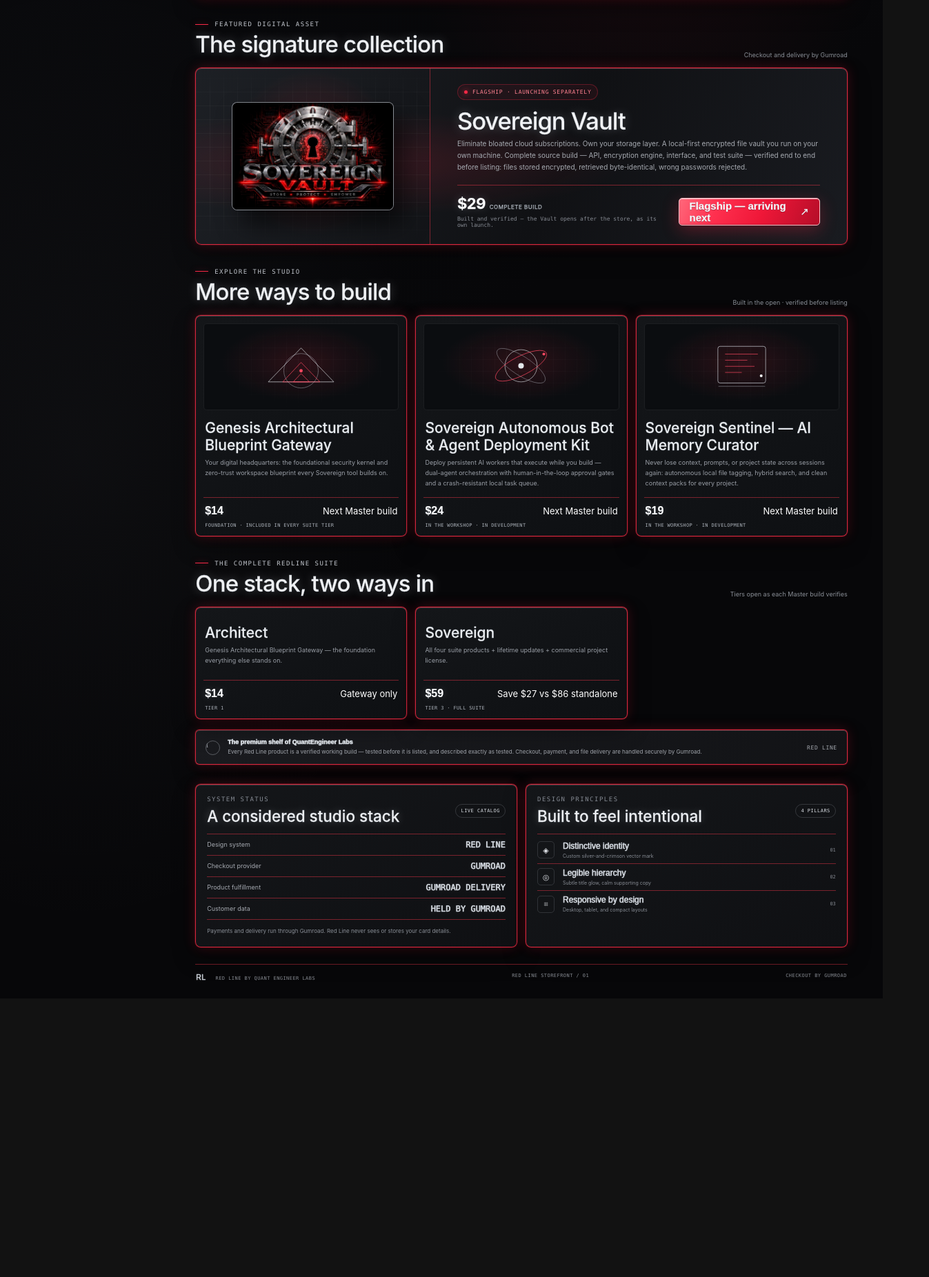
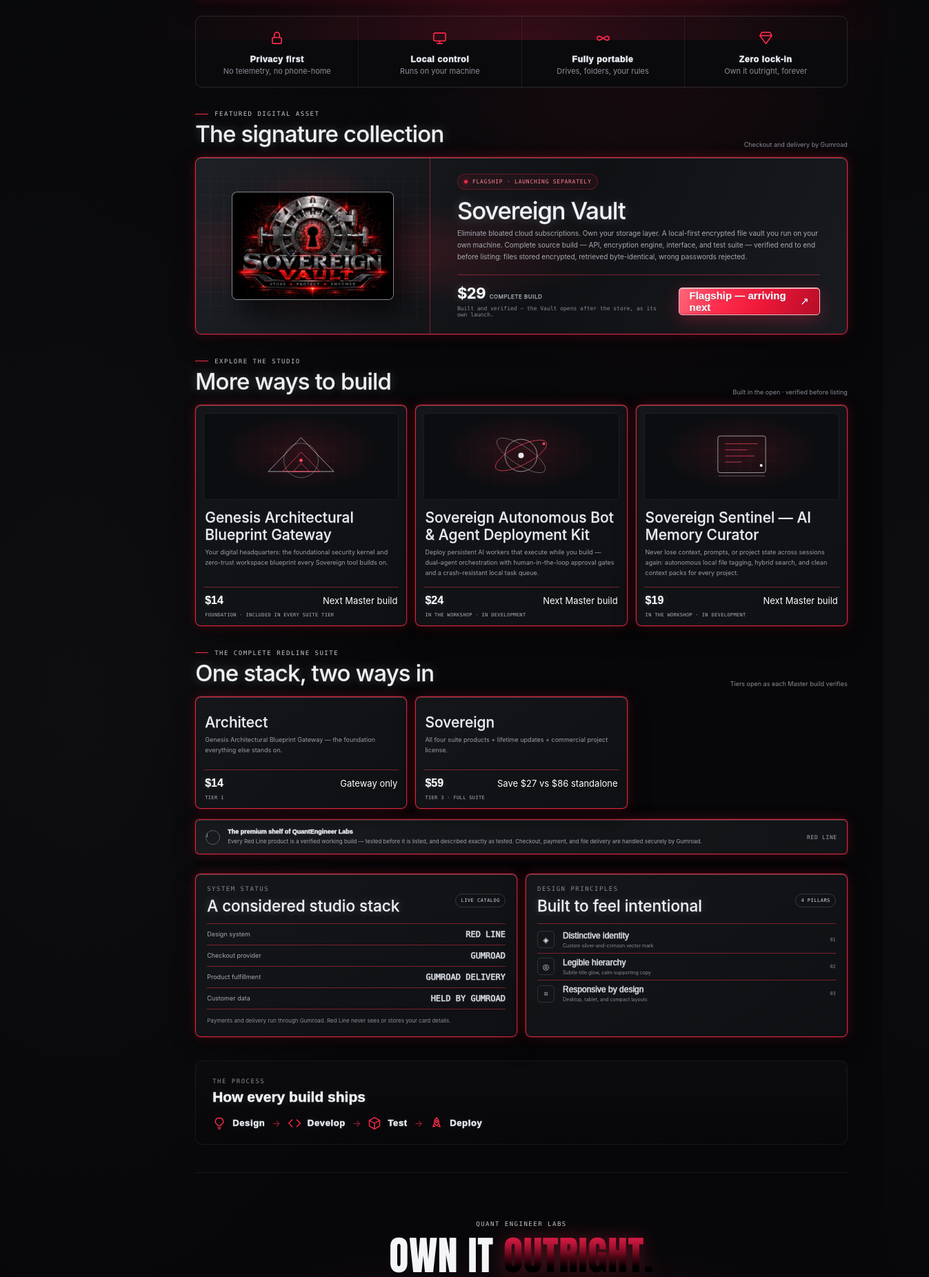
Before and after one commit to quantenginev12-cyber/redline-storefront, a plain HTML site: page index.html in a window 1280 px wide. Shown: the part 945-2797 px from the top of the page at 69% size, 1347 px wide, since content can reach past the window. Before the commit the page ends 2393 px from the top, so only its background shows below. Drawn offline with Linux system fonts and the light colour scheme.

Commit message:
Full-design inspiration pass: chrome headline, value strip, process panel, closing band

```diff
--- a/index.html
+++ b/index.html
@@ -82,7 +82,7 @@
       .eyebrow { display: inline-flex; align-items: center; gap: 9px; color: #c2c6cd; }
       .eyebrow::before { width: 19px; height: 1px; background: var(--red); box-shadow: 0 0 8px #fb294780; content: ""; }
       h1, h2, h3, p { margin-top: 0; }
-      h1 { position: relative; z-index: 0; margin: 15px 0 12px; color: #f4f5f7; font: 400 clamp(44px, 5.6vw, 74px)/1.02 "Anton", "Archivo Black", Inter, sans-serif; letter-spacing: .01em; text-transform: uppercase; text-wrap: balance; text-shadow: 0 0 1px #fff, 0 0 18px rgba(245, 248, 255, .18), 0 2px 25px rgba(240, 244, 250, .08); }
+      h1 { position: relative; z-index: 0; margin: 15px 0 12px; color: #f4f5f7; font: 400 clamp(44px, 5.6vw, 74px)/1.02 "Anton", "Archivo Black", Inter, sans-serif; letter-spacing: .01em; text-transform: uppercase; text-wrap: balance; text-shadow: none; }
       h1 em { font-family: "Archivo Black", "Anton", Inter, sans-serif; font-style: normal; font-size: 1.1em; letter-spacing: 0; text-shadow: none; background: linear-gradient(to top, #000000 0%, #000000 34%, #4a0413 48%, #a31230 66%, #e11d48 84%, #ff2a4b 100%); -webkit-background-clip: text; background-clip: text; -webkit-text-fill-color: transparent; color: transparent; filter: drop-shadow(0 0 16px rgba(255, 42, 75, .38)) drop-shadow(0 0 44px rgba(225, 29, 72, .25)); }
       .hero-copy { max-width: 490px; margin: 0; color: #a6aab1; font-size: 12px; line-height: 1.8; }
       .hero-actions { display: flex; flex-wrap: wrap; align-items: center; gap: 10px; margin-top: 21px; }
@@ -400,7 +400,31 @@
         .hero-emblem { width: 100%; height: auto; }
         .product-device { width: min(86%, 270px); }
       }
-    </style>
+
+      .chrome { background: linear-gradient(180deg, #ffffff 0%, #dfe3e9 34%, #878e99 55%, #f2f4f7 78%, #a3aab4 100%); -webkit-background-clip: text; background-clip: text; -webkit-text-fill-color: transparent; color: transparent; }
+      .hero { position: relative; }
+      .hero::after { content: ""; position: absolute; left: 50%; bottom: -120px; transform: translateX(-50%); width: 125%; height: 230px; background: radial-gradient(ellipse at 50% 100%, rgba(225, 29, 72, .20), rgba(225, 29, 72, .05) 45%, transparent 70%); pointer-events: none; }
+      .values { display: grid; grid-template-columns: repeat(4, 1fr); gap: 1px; background: #ffffff10; border: 1px solid #ffffff10; border-radius: 10px; overflow: hidden; margin: 26px 0 4px; }
+      .value { background: #0a0a0c; padding: 20px 14px 16px; text-align: center; }
+      .value svg { width: 23px; height: 23px; fill: none; stroke: #ff2a4b; stroke-width: 1.7; stroke-linecap: round; stroke-linejoin: round; }
+      .value strong { display: block; margin-top: 9px; color: #eef0f3; font-size: 12.5px; letter-spacing: .04em; }
+      .value span { display: block; margin-top: 3px; color: #8a8f98; font-size: 11px; }
+      .process { margin: 34px 0 0; border: 1px solid #ffffff10; border-radius: 10px; background: linear-gradient(180deg, #0c0c0f, #070709); padding: 24px 24px 20px; }
+      .process-title { margin: 6px 0 16px; color: #f4f5f7; font-size: 21px; }
+      .process-row { display: flex; align-items: center; gap: 10px; flex-wrap: wrap; }
+      .step { display: flex; align-items: center; gap: 9px; }
+      .step svg { width: 20px; height: 20px; fill: none; stroke: #ff2a4b; stroke-width: 1.7; stroke-linecap: round; stroke-linejoin: round; }
+      .step strong { color: #e8eaee; font-size: 13px; letter-spacing: .05em; }
+      .process .arrow { color: #ff2a4b; opacity: .65; }
+      .closing { position: relative; overflow: hidden; text-align: center; padding: 64px 20px 58px; margin-top: 40px; border-top: 1px solid #ffffff10; }
+      .closing::before { content: ""; position: absolute; left: 50%; bottom: -150px; transform: translateX(-50%); width: 130%; height: 300px; background: radial-gradient(ellipse at 50% 100%, rgba(225, 29, 72, .26), rgba(225, 29, 72, .06) 48%, transparent 72%); pointer-events: none; }
+      .closing .eyebrow { justify-content: center; }
+      .closing .eyebrow::before { display: none; }
+      .closing-line { position: relative; margin: 10px 0 8px; font: 400 clamp(34px, 5vw, 58px)/1.05 "Anton", "Archivo Black", Inter, sans-serif; text-transform: uppercase; letter-spacing: .01em; color: #f4f5f7; }
+      .closing-line em { font-style: normal; background: linear-gradient(to top, #000000 0%, #000000 30%, #4a0413 46%, #a31230 64%, #e11d48 82%, #ff2a4b 100%); -webkit-background-clip: text; background-clip: text; -webkit-text-fill-color: transparent; color: transparent; filter: drop-shadow(0 0 14px rgba(255, 42, 75, .30)); }
+      .closing-sub { position: relative; margin: 0 auto; max-width: 520px; color: #9ba0a8; font-size: 13px; }
+      @media (max-width: 650px) { .values { grid-template-columns: repeat(2, 1fr); } }
+</style>
   </head>
   <body>
     <div class="top-banner"><img src="quantengineer-labs-banner.jpg" alt="QuantEngineer Labs — Red Line, premium digital assets"><canvas id="matrixRain" aria-hidden="true"></canvas><i class="tick tl"></i><i class="tick tr"></i><i class="tick bl"></i><i class="tick br"></i><span class="banner-tag">RED LINE · BUILD 2026.11</span></div>
@@ -424,7 +448,7 @@
           <section class="hero">
             <div>
               <div class="eyebrow">QUANT ENGINEER LABS · PREMIUM DIGITAL ASSETS</div>
-              <h1>Built for the<br><em>boldly capable.</em></h1>
+              <h1><span class="chrome">Built for the</span><br><em>boldly capable.</em></h1>
               <p class="hero-copy">The premium shelf of QuantEngineer Labs. High-performance digital systems and creative tools, presented with uncompromising clarity, precision, and character.</p>
               <div class="hero-actions"><a class="button-primary" href="#collection">Explore the collection <span aria-hidden="true">↗</span></a><a class="button-secondary" href="#studio-note">Discover the studio</a></div>
             </div>
@@ -443,7 +467,14 @@
           </section>
 
           <section id="collection" aria-labelledby="collection-heading">
-            <div class="section-head"><div><div class="eyebrow">FEATURED DIGITAL ASSET</div><h2 id="collection-heading">The signature collection</h2></div><span class="section-note">Checkout and delivery by Gumroad</span></div>
+            <section class="values" aria-label="Sovereign principles">
+            <div class="value"><svg viewBox="0 0 24 24"><rect x="5" y="11" width="14" height="9" rx="2"/><path d="M8 11V7a4 4 0 0 1 8 0v4"/></svg><strong>Privacy first</strong><span>No telemetry, no phone-home</span></div>
+            <div class="value"><svg viewBox="0 0 24 24"><rect x="3" y="4" width="18" height="12" rx="2"/><path d="M8 20h8M12 16v4"/></svg><strong>Local control</strong><span>Runs on your machine</span></div>
+            <div class="value"><svg viewBox="0 0 24 24"><path d="M6 15c-2 0-3-1.3-3-3s1-3 3-3c3 0 9 6 12 6 2 0 3-1.3 3-3s-1-3-3-3c-3 0-9 6-12 6z"/></svg><strong>Fully portable</strong><span>Drives, folders, your rules</span></div>
+            <div class="value"><svg viewBox="0 0 24 24"><path d="M6 3h12l3 5-9 12L3 8l3-5z"/><path d="M3 8h18"/></svg><strong>Zero lock-in</strong><span>Own it outright, forever</span></div>
+          </section>
+
+          <div class="section-head"><div><div class="eyebrow">FEATURED DIGITAL ASSET</div><h2 id="collection-heading">The signature collection</h2></div><span class="section-note">Checkout and delivery by Gumroad</span></div>
             <article class="featured">
               <div class="featured-visual" aria-hidden="true">
                 <div class="product-device">
@@ -511,6 +542,23 @@
             </article>
           </section>
 
+          <section class="process" aria-label="How every build ships">
+            <div class="micro-label">THE PROCESS</div>
+            <h3 class="process-title">How every build ships</h3>
+            <div class="process-row">
+              <div class="step"><svg viewBox="0 0 24 24"><path d="M12 3a6 6 0 0 1 3.5 11.3c-.7.6-1 1-1 1.7h-5c0-.7-.3-1.1-1-1.7A6 6 0 0 1 12 3z"/><path d="M9.5 19h5M10.5 21.5h3"/></svg><strong>Design</strong></div><span class="arrow">&rarr;</span>
+              <div class="step"><svg viewBox="0 0 24 24"><path d="M8 6l-6 6 6 6M16 6l6 6-6 6"/></svg><strong>Develop</strong></div><span class="arrow">&rarr;</span>
+              <div class="step"><svg viewBox="0 0 24 24"><path d="M12 2l9 5v10l-9 5-9-5V7l9-5z"/><path d="M3 7l9 5 9-5M12 12v10"/></svg><strong>Test</strong></div><span class="arrow">&rarr;</span>
+              <div class="step"><svg viewBox="0 0 24 24"><path d="M12 2.5c2.8 2 4 5.8 4 9.5l-4 4-4-4c0-3.7 1.2-7.5 4-9.5z"/><circle cx="12" cy="9" r="1.8"/><path d="M8 13l-2.2 5L10 17M16 13l2.2 5L14 17"/></svg><strong>Deploy</strong></div>
+            </div>
+          </section>
+
+          <section class="closing" aria-label="Closing statement">
+            <div class="eyebrow">QUANT ENGINEER LABS</div>
+            <p class="closing-line">Own it <em>outright.</em></p>
+            <p class="closing-sub">Premium digital assets for people who own their stack — sovereign individuals, traders, and creators.</p>
+          </section>
+
           <footer><span><strong>RL</strong> &nbsp; RED LINE BY QUANT ENGINEER LABS</span><span>RED LINE STOREFRONT / 01</span><span>CHECKOUT BY GUMROAD</span></footer>
         </div>
       </main>
```
